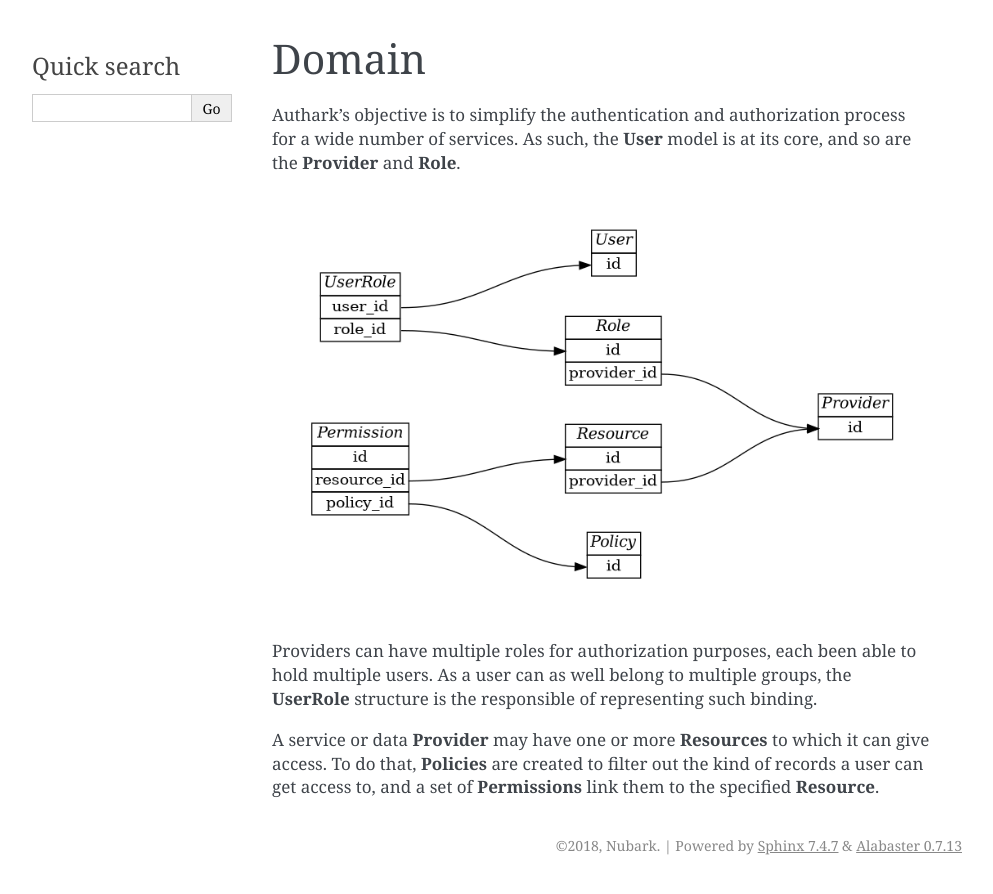
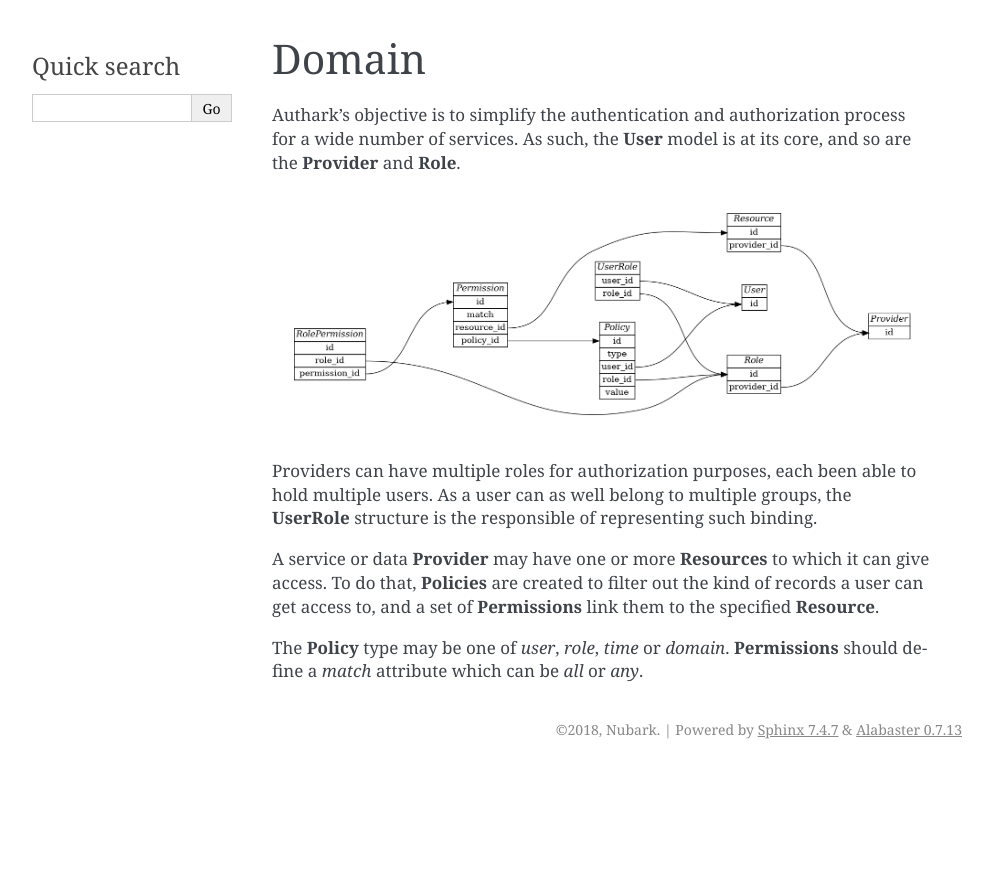
Before and after one commit to knowark/authark, a Sphinx documentation site: the page built from docs/architecture/domain.rst, in a window 1280 px wide. Shown: the top 894 px of the page, without its empty margins (148-1141 px from the left). Built offline with Sphinx 7.4.7, drawn with Linux system fonts in a browser that asks for light colours.

Commit message:
Add policy extra fields

```diff
--- a/docs/architecture/domain.rst
+++ b/docs/architecture/domain.rst
@@ -50,15 +50,29 @@ core, and so are the **Provider** and **Role**.
     <table border="0" cellborder="1" cellspacing="0">
     <tr><td><i>Policy</i></td></tr>
     <tr><td port="id">id</td></tr>
+    <tr><td port="type">type</td></tr>
+    <tr><td port="user_id">user_id</td></tr>
+    <tr><td port="role_id">role_id</td></tr>
+    <tr><td port="value">value</td></tr>
     </table>>];
 
     Permission [label=<
     <table border="0" cellborder="1" cellspacing="0">
     <tr><td><i>Permission</i></td></tr>
     <tr><td port="id">id</td></tr>
+    <tr><td port="match">match</td></tr>
     <tr><td port="resource_id">resource_id</td></tr>
     <tr><td port="policy_id">policy_id</td></tr>
     </table>>];
+
+    RolePermission [label=<
+    <table border="0" cellborder="1" cellspacing="0">
+    <tr><td><i>RolePermission</i></td></tr>
+    <tr><td port="id">id</td></tr>
+    <tr><td port="role_id">role_id</td></tr>
+    <tr><td port="permission_id">permission_id</td></tr>
+    </table>>];
+
 
     UserRole:user_id -> User:id;
     UserRole:role_id -> Role:id;
@@ -66,6 +80,10 @@ core, and so are the **Provider** and **Role**.
     Resource:provider_id -> Provider:id;
     Permission:resource_id -> Resource:id;
     Permission:policy_id -> Policy:id;
+    RolePermission:role_id -> Role:id;
+    RolePermission:permission_id -> Permission:id;
+    Policy:user_id -> User:id;
+    Policy:role_id -> Role:id;
     }
 
 
@@ -77,3 +95,6 @@ A service or data **Provider** may have one or more **Resources** to which it
 can give access. To do that, **Policies** are created to filter out the kind
 of records a user can get access to, and a set of **Permissions** link them to
 the specified **Resource**.
+
+The **Policy** type may be one of *user*, *role*, *time* or *domain*.
+**Permissions** should define a *match* attribute which can be *all* or *any*.
```
